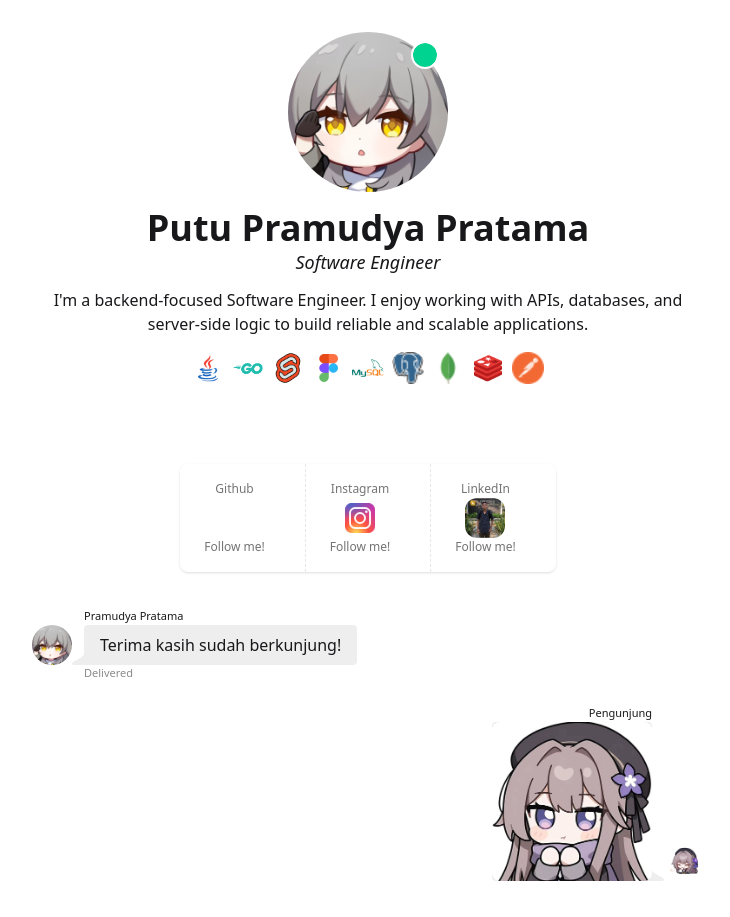
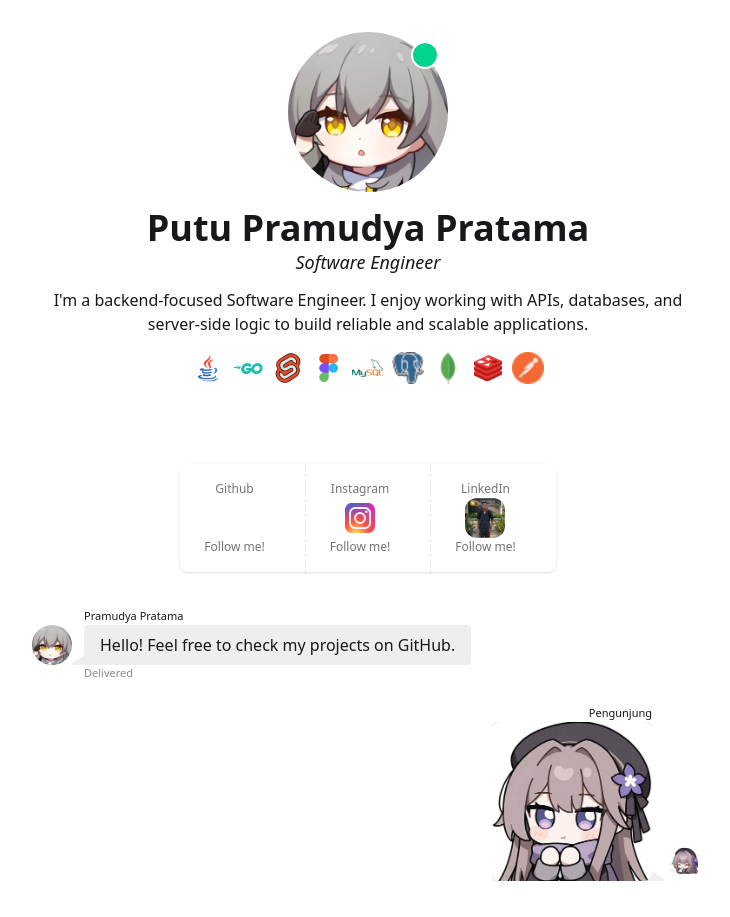
Before and after one commit to pramudyapratama203/svelte-project-01, a SvelteKit app: page / in a window 1280 px wide. Shown: the whole page, without its empty margins (272-1002 px from the left). Built offline with nearby package versions, Linux system fonts and the light colour scheme.

Commit message:
Update +page.svelte

```diff
--- a/src/routes/+page.svelte
+++ b/src/routes/+page.svelte
@@ -121,7 +121,7 @@
             <div class="chat-header">
               Pramudya Pratama
             </div>
-            <div class="chat-bubble">Terima kasih sudah berkunjung!</div>
+            <div class="chat-bubble">Hello! Feel free to check my projects on GitHub.</div>
             <div class="chat-footer opacity-50">Delivered</div>
           </div>
 
```
